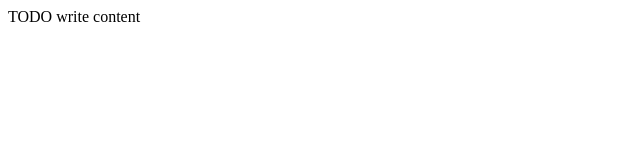
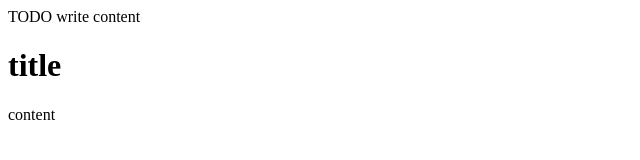
Before and after one commit to eomji/test, a plain HTML site: page index.html in a window 1280 px wide. Shown: the whole page, without its empty margins (0-640 px from the left). Drawn offline with Linux system fonts and the light colour scheme.

Commit message:
*master update*

```diff
--- a/index.html
+++ b/index.html
@@ -12,5 +12,9 @@ and open the template in the editor.
     </head>
     <body>
         <div>TODO write content</div>
+        <div id="content">
+            <h1>title</h1>
+            <p>content</p>
+        </div>
     </body>
 </html>
```
